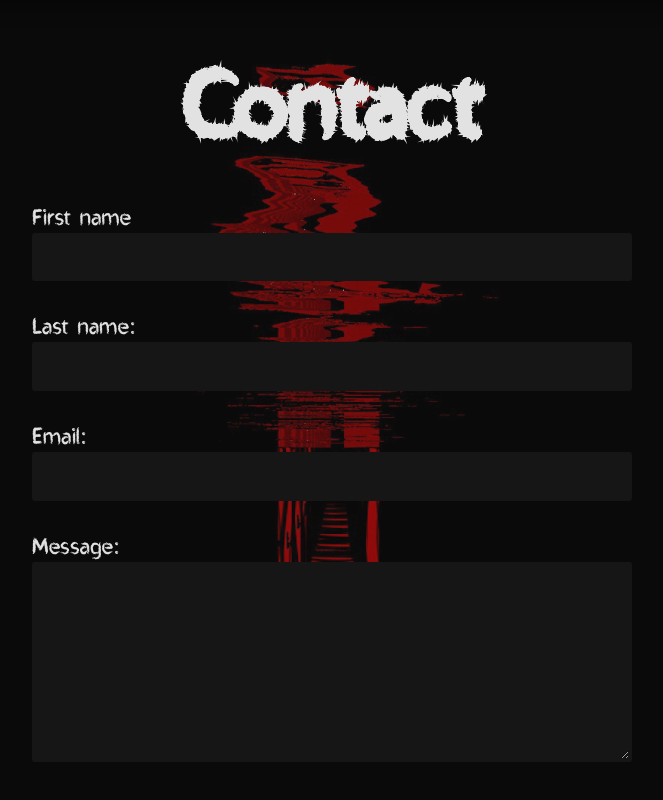
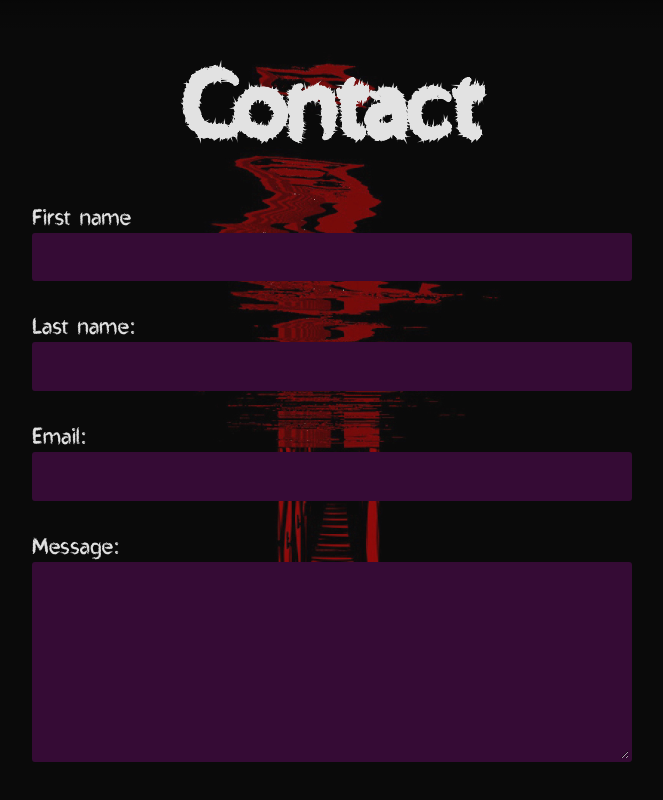
Before and after one commit to thpapei/stratashi-portfolio, a React app: page / in a window 1280 px wide. Shown: the part 2349-3149 px from the top of the page, without its empty margins (308-971 px from the left). Built offline with nearby package versions, Linux system fonts and the light colour scheme.

Commit message:
Contact form is now purple

```diff
--- a/src/styles/components/_Contact.scss
+++ b/src/styles/components/_Contact.scss
@@ -19,8 +19,8 @@
       justify-content: center;
 
       input, textarea {
-        background-color: $dark-gray;
-        border: 3px solid $dark-gray;
+        background-color: $dark-purple;
+        border: 3px solid $dark-purple;
         border-radius: 3px;
         outline: none;
         padding: $xxs-size;
```
